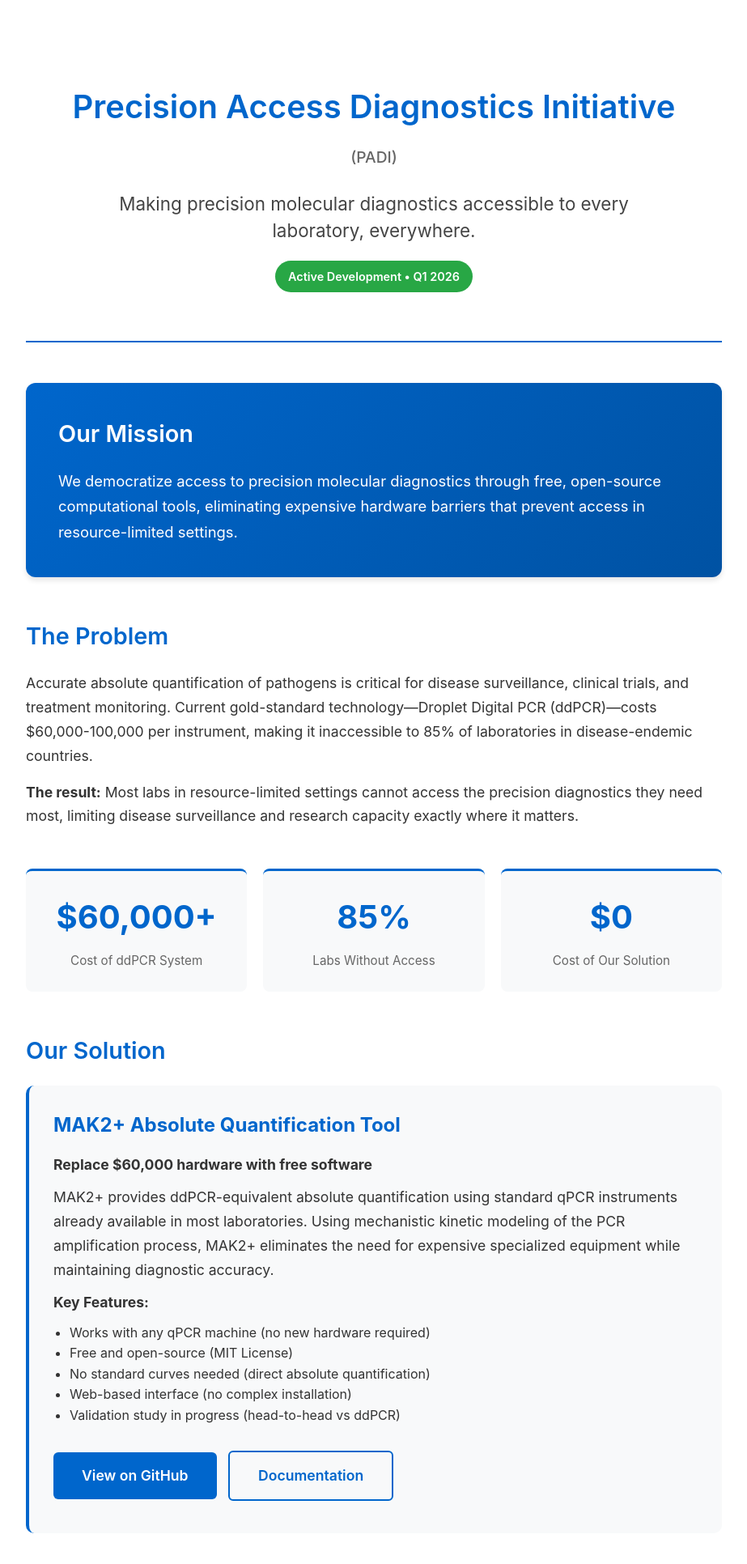
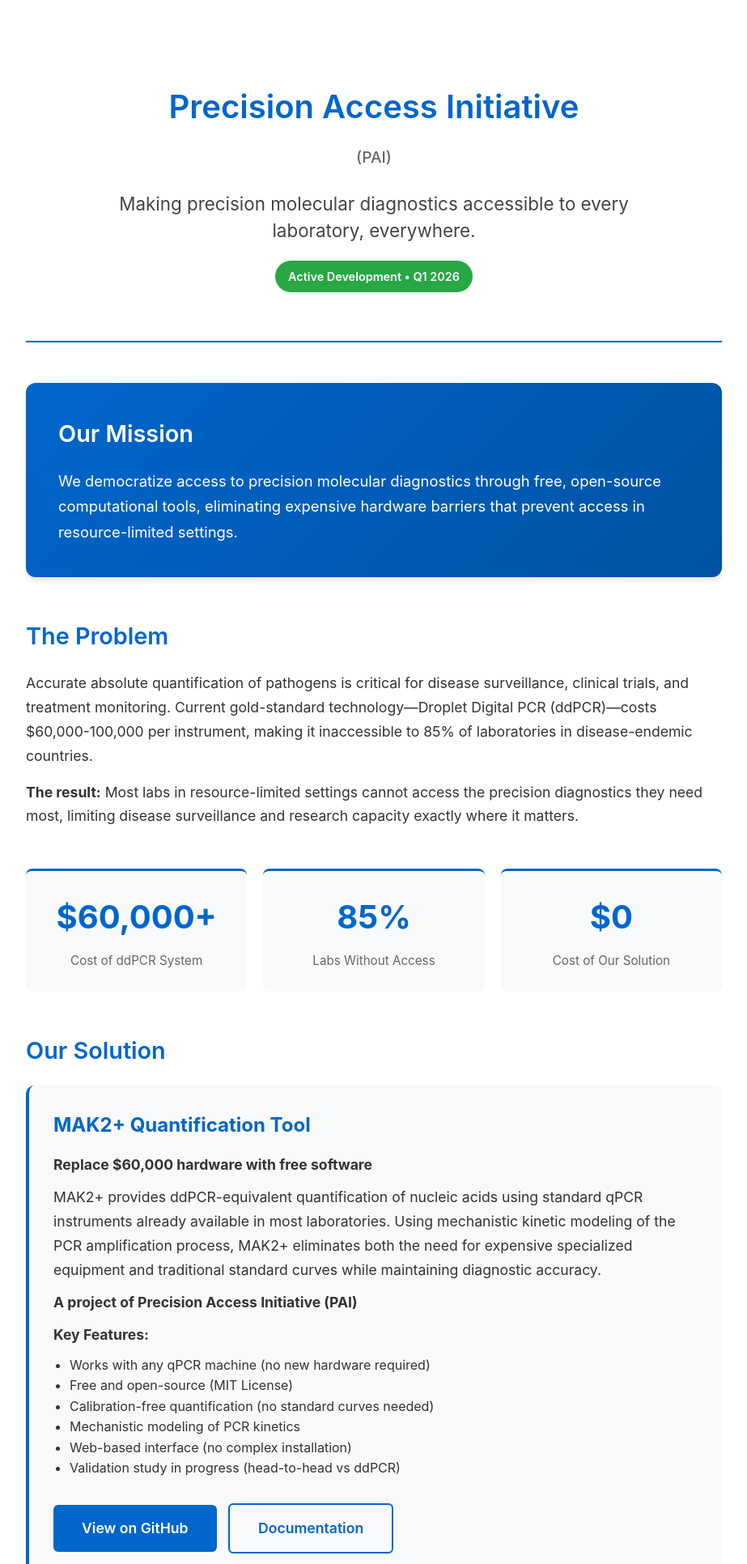
Before and after one commit to gboggy2/MAK2-plus, a plain HTML site: page docs/index.html in a window 1280 px wide. Shown: the top 1932 px of the page at 81% size, without its empty margins (178-1101 px from the left). Drawn offline with Linux system fonts and the light colour scheme.

Commit message:
Update landing page with working links

```diff
--- a/docs/index.html
+++ b/docs/index.html
@@ -3,8 +3,8 @@
 <head>
     <meta charset="UTF-8">
     <meta name="viewport" content="width=device-width, initial-scale=1.0">
-    <meta name="description" content="Precision Access Diagnostics Initiative (PADI) - Making precision molecular diagnostics accessible to every laboratory, everywhere.">
-    <title>Precision Access Diagnostics Initiative (PADI)</title>
+    <meta name="description" content="Precision Access Initiative (PAI) - Making precision molecular diagnostics accessible to every laboratory, everywhere.">
+    <title>Precision Access Initiative (PAI)</title>
     <style>
         * {
             margin: 0;
@@ -239,8 +239,8 @@
 <body>
     <div class="container">
         <header>
-            <h1>Precision Access Diagnostics Initiative</h1>
-            <div class="acronym">(PADI)</div>
+            <h1>Precision Access Initiative</h1>
+            <div class="acronym">(PAI)</div>
             <p class="tagline">Making precision molecular diagnostics accessible to every laboratory, everywhere.</p>
             <div class="status-badge">Active Development • Q1 2026</div>
         </header>
@@ -274,14 +274,16 @@
         <div class="section">
             <h2>Our Solution</h2>
             <div class="project-card">
-                <h3>MAK2+ Absolute Quantification Tool</h3>
+                <h3>MAK2+ Quantification Tool</h3>
                 <p><strong>Replace $60,000 hardware with free software</strong></p>
-                <p>MAK2+ provides ddPCR-equivalent absolute quantification using standard qPCR instruments already available in most laboratories. Using mechanistic kinetic modeling of the PCR amplification process, MAK2+ eliminates the need for expensive specialized equipment while maintaining diagnostic accuracy.</p>
+                <p>MAK2+ provides ddPCR-equivalent quantification of nucleic acids using standard qPCR instruments already available in most laboratories. Using mechanistic kinetic modeling of the PCR amplification process, MAK2+ eliminates both the need for expensive specialized equipment and traditional standard curves while maintaining diagnostic accuracy.</p>
+                <p><strong>A project of Precision Access Initiative (PAI)</strong></p>
                 <p><strong>Key Features:</strong></p>
                 <ul style="margin-left: 20px; margin-top: 10px;">
                     <li>Works with any qPCR machine (no new hardware required)</li>
                     <li>Free and open-source (MIT License)</li>
-                    <li>No standard curves needed (direct absolute quantification)</li>
+                    <li>Calibration-free quantification (no standard curves needed)</li>
+                    <li>Mechanistic modeling of PCR kinetics</li>
                     <li>Web-based interface (no complex installation)</li>
                     <li>Validation study in progress (head-to-head vs ddPCR)</li>
                 </ul>
@@ -321,12 +323,12 @@
             <div class="project-card">
                 <h3>Validation Partners</h3>
                 <p>Malaria research laboratories with ddPCR access for head-to-head comparison studies. Minimal time commitment, co-authorship opportunities, and contribute to global health impact.</p>
-                <p style="margin-top: 15px;"><a href="/cdn-cgi/l/email-protection#a5cccbc3cae5d5d7c0c6ccd6cccacbc4c6c6c0d6d68bcad7c29ad6d0c7cfc0c6d198f3c4c9ccc1c4d1cccacb85f5c4d7d1cbc0d7d6cdccd585eccbd4d0ccd7dc" class="cta-button">Partner With Us</a></p>
+                <p style="margin-top: 15px;"><a href="mailto:info@precisionaccess.org?subject=Validation Partnership Inquiry" class="cta-button">Partner With Us</a></p>
             </div>
             <div class="project-card">
                 <h3>Beta Testers</h3>
                 <p>Laboratories using qPCR for pathogen quantification. Test MAK2+ on your samples and provide feedback to improve the tool for the global community.</p>
-                <p style="margin-top: 15px;"><a href="https://github.com/gboggy2/MAK2-plus/issues" class="cta-button secondary">Join Beta Program</a></p>
+                <p style="margin-top: 15px;"><a href="mailto:info@precisionaccess.org?subject=Beta Testing Interest" class="cta-button secondary">Join Beta Program</a></p>
             </div>
             <div class="project-card">
                 <h3>Contributors</h3>
@@ -338,7 +340,7 @@
         <div class="contact-box">
             <h2>Contact Us</h2>
             <div class="contact-item">
-                <strong>Email:</strong> <a href="/cdn-cgi/l/email-protection#86efe8e0e9c6f6f4e3e5eff5efe9e8e7e5e5e3f5f5a8e9f4e1"><span class="__cf_email__" data-cfemail="a6cfc8c0c9e6d6d4c3c5cfd5cfc9c8c7c5c5c3d5d588c9d4c1">[email&#160;protected]</span></a>
+                <strong>Email:</strong> <a href="mailto:info@precisionaccess.org">info@precisionaccess.org</a>
             </div>
             <div class="contact-item">
                 <strong>GitHub:</strong> <a href="https://github.com/gboggy2/MAK2-plus">github.com/gboggy2/MAK2-plus</a>
@@ -350,10 +352,10 @@
         </div>
 
         <footer>
-            <p><strong>Precision Access Diagnostics Initiative (PADI)</strong></p>
+            <p><strong>Precision Access Initiative (PAI)</strong></p>
             <p style="margin: 15px 0;">A nonprofit organization in formation (501(c)(3) application pending)</p>
             <p style="margin: 15px 0;">All software released under the MIT License • Open source • Free forever</p>
-            <p style="margin-top: 25px; color: #999;">&copy; 2026 Precision Access Diagnostics Initiative</p>
+            <p style="margin-top: 25px; color: #999;">&copy; 2026 Precision Access Initiative</p>
         </footer>
     </div>
 </body>
```
